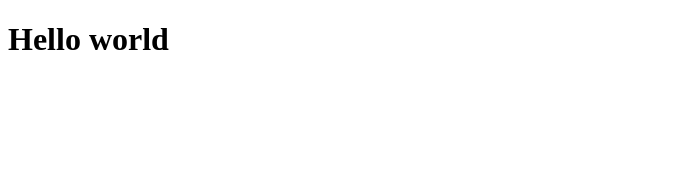
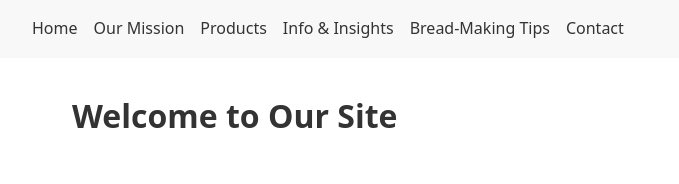
Before and after one commit to MNicol1/capucine-et-tournesol, an Astro site: page / in a window 1280 px wide. Shown: the whole page, without its empty margins (0-679 px from the left). Built offline with nearby package versions, Linux system fonts and the light colour scheme; Astro itself is replaced by a stand-in of ours.

Commit message:
first scaffold commit

```diff
--- /dev/null
+++ b/src/components/Header.astro
@@ -0,0 +1,10 @@
+<header>
+  <nav>
+    <a href="/">Home</a>
+    <a href="/mission">Our Mission</a>
+    <a href="/products">Products</a>
+    <a href="/insights">Info & Insights</a>
+    <a href="/tips">Bread-Making Tips</a>
+    <a href="/contact">Contact</a>
+  </nav>
+</header>
--- /dev/null
+++ b/src/content/home.json
@@ -0,0 +1,3 @@
+{
+  "title": "Welcome to Our Site"
+}
--- /dev/null
+++ b/src/layouts/BaseLayout.astro
@@ -0,0 +1,23 @@
+---
+const { title = "My Website" } = Astro.props;
+import Header from '../components/Header.astro';
+import Footer from '../components/Footer.astro';
+import '../styles/global.css';
+---
+
+<html lang="fr">
+  <head>
+    <meta charset="UTF-8" />
+   <link rel="icon" type="image/svg+xml" href="/favicon.svg" />
+    <meta name="viewport" content="width=device-width, initial-scale=1.0" />
+    <title>{title}</title>
+    <meta name="description" content="TO BE ADDED" />
+  </head>
+  <body>
+    <Header />
+    <main>
+      <slot />
+    </main>
+    <Footer />
+  </body>
+</html>
--- a/src/pages/index.astro
+++ b/src/pages/index.astro
@@ -1,16 +1,11 @@
+
+---
+import BaseLayout from '../layouts/BaseLayout.astro';
+import content from '../content/home.json';
 ---
 
----
+<BaseLayout title="Test - Home">
+  <h1>{content.title}</h1>
 
-<html lang="en">
-	<head>
-		<meta charset="utf-8" />
-		<link rel="icon" type="image/svg+xml" href="/favicon.svg" />
-		<meta name="viewport" content="width=device-width" />
-		<meta name="generator" content={Astro.generator} />
-		<title>Astro</title>
-	</head>
-	<body>
-		<h1>Hello world</h1>
-	</body>
-</html>
+  <!-- <img src={`/images/${content.image}`} alt={content.imageAlt} /> -->
+</BaseLayout>
--- /dev/null
+++ b/src/styles/global.css
@@ -0,0 +1,56 @@
+/* ===== CSS RESET (Basic) ===== */
+* {
+  margin: 0;
+  padding: 0;
+  box-sizing: border-box;
+}
+
+html, body {
+  height: 100%;
+}
+
+body {
+  font-family: system-ui, -apple-system, BlinkMacSystemFont, "Segoe UI", Roboto, Oxygen, Ubuntu, Cantarell, "Open Sans", "Helvetica Neue", sans-serif;
+  line-height: 1.6;
+  color: #333;
+  background-color: #fff;
+  font-size: 16px;
+}
+
+/* ===== LAYOUT ===== */
+main {
+  max-width: 1200px;
+  margin: 0 auto;
+  padding: 2rem;
+}
+
+header, footer {
+  padding: 1rem 2rem;
+  background-color: #f8f8f8;
+}
+
+/* ===== NAVIGATION ===== */
+header nav {
+  display: flex;
+  gap: 1rem;
+}
+
+header nav a {
+  text-decoration: none;
+  color: #333;
+  font-weight: 500;
+}
+
+header nav a:hover {
+  color: #000;
+}
+
+/* ===== HEADINGS AND TEXT ===== */
+h1, h2, h3, h4, h5, h6 {
+  font-weight: 600;
+  margin-bottom: 0.5rem;
+}
+
+p {
+  margin-bottom: 1rem;
+}
```
Also changed, not shown: src/components/Footer.astro (added), src/pages/contact.astro (added), src/pages/insights.astro (added), src/pages/mission.astro (added), src/pages/products.astro (added), src/pages/tips.astro (added).
